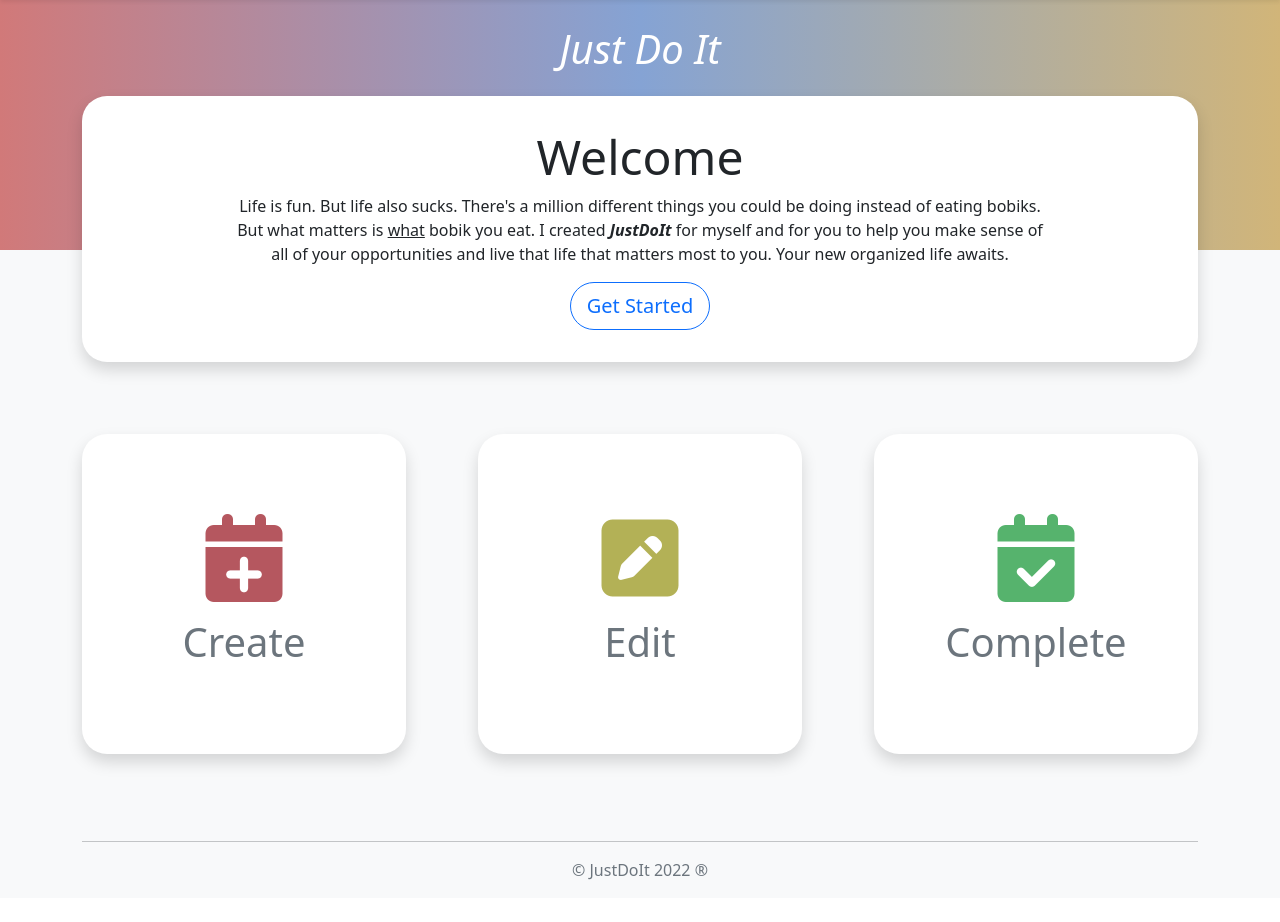
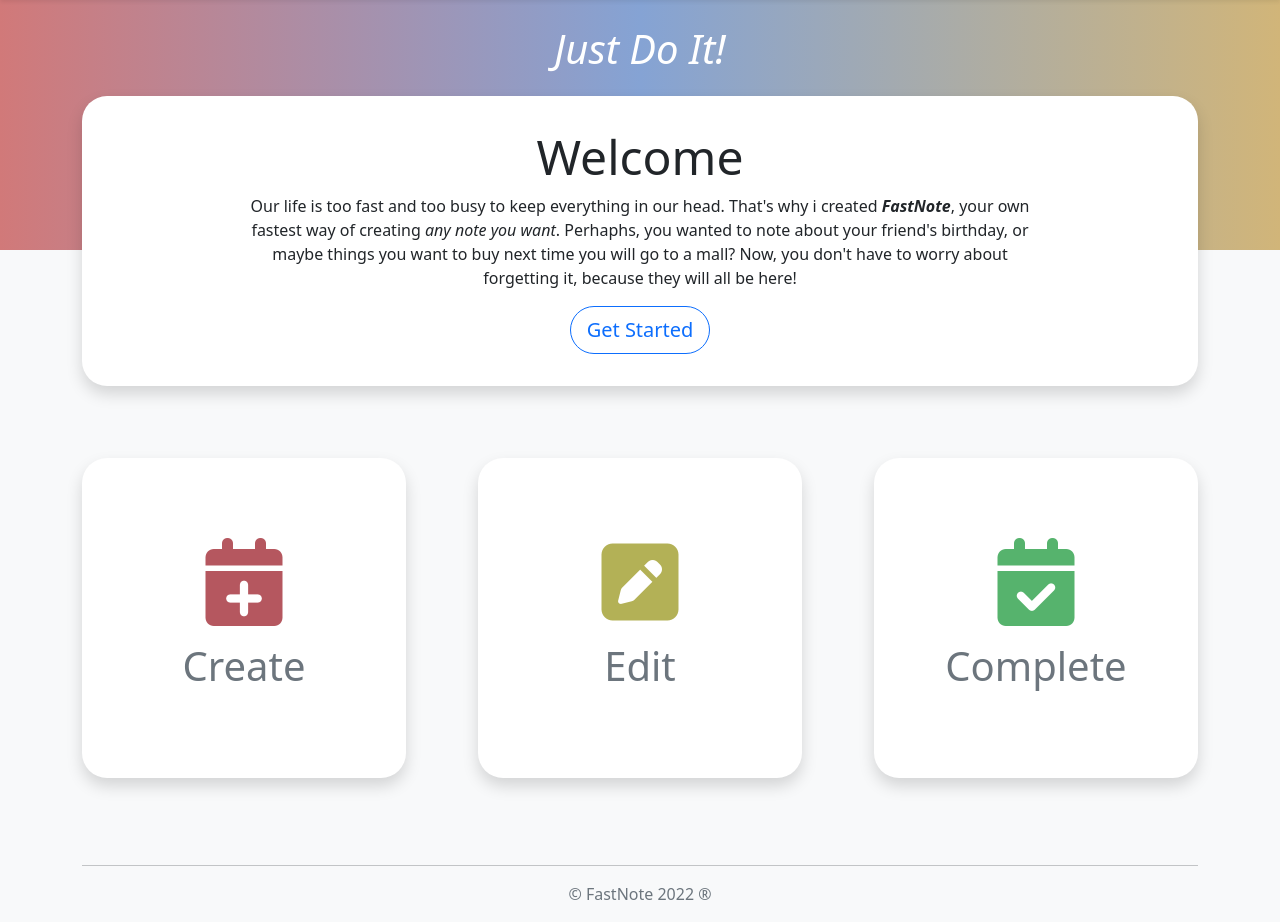
Before and after one commit to Sobikaa-droid/django4-todo-website, a Django app: page / in a window 1280 px wide. Shown: the part 66-988 px from the top of the page. Before the commit the page ends 946 px from the top, so only its background shows below. Run offline with Django 4.2, Linux system fonts and the light colour scheme; some libraries are stand-ins or nearby versions.

Commit message:
Fast Note

```diff
--- a/todo/templates/todo/base.html
+++ b/todo/templates/todo/base.html
@@ -81,7 +81,7 @@
   <footer class='container'>
     <hr>
     <div class="text-center text-muted">
-      <p class='mt-3'>© JustDoIt 2022 ®</p>
+      <p class='mt-3'>© FastNote 2022 ®</p>
     </div>
   </footer>
 
--- a/todo/templates/todo/createtodo.html
+++ b/todo/templates/todo/createtodo.html
@@ -1,6 +1,6 @@
 {% extends 'todo/base.html' %}
 
-{% block title %}Create Todo{% endblock %}
+{% block title %}Create a Note{% endblock %}
 
 {% block content %}
 
@@ -9,7 +9,7 @@
     <div class="bd-masthead" id="content">
       <div class="container row justify-content-center todo_form_container">
         <div class="col-md-5 mb-5">
-          <h1>Create Todo</h1>
+          <h1>Create a Note</h1>
           {% if error %}
           <div class="alert alert-danger" role="alert">
             {{ error }}
--- a/todo/templates/todo/currenttodos.html
+++ b/todo/templates/todo/currenttodos.html
@@ -1,6 +1,6 @@
 {% extends 'todo/base.html' %}
 
-{% block title %}Todos{% endblock %}
+{% block title %}Current Notes{% endblock %}
 
 {% block content %}
 
@@ -10,10 +10,10 @@
       {% if todos.count == 0 %}
       <div class='text-center'>
         <h1 class="mb-4">Looks like you have 0 todos</h1>
-        <a role="button" class="btn btn-outline-primary btn-lg mb-5" href="{% url 'createtodo' %}">Create New Todo</a>
+        <a role="button" class="btn btn-outline-primary btn-lg mb-5" href="{% url 'createtodo' %}">Create a New Note</a>
       </div>
       {% else %}
-      <h2 class="text-center">You have {{ todos.count }} unfinished todo{{ todos.count|pluralize }}</h2>
+      <h2 class="text-center">You have {{ todos.count }} current note{{ todos.count|pluralize }}</h2>
       {% endif %}
 
       <div class="list-group mb-5 mt-5">
--- a/todo/templates/todo/home.html
+++ b/todo/templates/todo/home.html
@@ -1,12 +1,12 @@
 {% extends 'todo/base.html' %}
 
-{% block title %}JustDoIt | The fastest way to create your todos{% endblock %}
+{% block title %}FastNote | The fastest way to create your todos{% endblock %}
 
 {% block content %}
 
 <div class="bg-light grey_container">
   <div class='gradient_bar text-center'>
-    <h1 class='text-white justdoitsign'><i class='user-select-none'>Just Do It</i></h1>
+    <h1 class='text-white justdoitsign'><i class='user-select-none'>Just Do It!</i></h1>
   </div>
   <div class="container">
     <div class="bd-masthead" id="content">
@@ -14,8 +14,8 @@
       <div class="text-center mt-5 shadow bg-white" id='home_content'>
         <h1 style='font-size: 3rem;'>Welcome</h1>
         <div class='container w-75'>
-          <p class='text-break'>Life is fun. But life also sucks. There's a million different things you could be doing instead of eating bobiks. But what matters is <u>what</u> bobik you eat. I created <b><i>JustDoIt</i></b> for myself and for you to help you make sense
-            of all of your opportunities and live that life that matters most to you. Your new organized life awaits.</p>
+          <p class='text-break'>Our life is too fast and too busy to keep everything in our head. That's why i created <b><i>FastNote</i></b>, your own fastest way of creating <i>any note you want</i>.
+            Perhaphs, you wanted to note about your friend's birthday, or maybe things you want to buy next time you will go to a mall? Now, you don't have to worry about forgetting it, because they will all be here!</p>
         </div>
         <a role="button" class="btn btn-outline-primary btn-lg" href="{% if user.is_authenticated %}{% url 'createtodo' %}{% else %}{% url 'signupuser' %}{% endif %}">Get Started</a>
       </div>
--- a/todo/templates/todo/loginuser.html
+++ b/todo/templates/todo/loginuser.html
@@ -24,7 +24,7 @@
           <form method="POST">
             {% csrf_token %}
             <div class="form-group mt-3">
-              <input type="text" placeholder="Username" name="username" class="form-control" id="username" maxlength="50">
+              <input type="text" placeholder="Username" name="username" class="form-control" id="username" maxlength="25">
             </div>
             <div class="form-group mt-3">
               <input type="password" placeholder="Password" name="password" class="form-control" id="password">
--- a/todo/templates/todo/signupuser.html
+++ b/todo/templates/todo/signupuser.html
@@ -24,7 +24,7 @@
           <form method="POST">
             {% csrf_token %}
             <div class="form-group mt-3">
-              <input type="text" name="username" placeholder="Username" class="form-control" id="username" maxlength="50">
+              <input type="text" name="username" placeholder="Username" class="form-control" id="username" maxlength="25">
             </div>
             <div class="form-group mt-3">
               <input type="password" name="password1" placeholder="Password" class="form-control" id="password1">
--- a/todo/templates/todo/viewtodo.html
+++ b/todo/templates/todo/viewtodo.html
@@ -1,6 +1,6 @@
 {% extends 'todo/base.html' %}
 
-{% block title %}Todos{% endblock %}
+{% block title %}Current Notes{% endblock %}
 
 {% block content %}
 
@@ -9,7 +9,7 @@
     <div class="bd-masthead" id="content">
       <div class="container row justify-content-center todo_form_container">
         <div class="col-md-5 mb-5">
-          <h1>Edit Todo</h1>
+          <h1>Edit the Note</h1>
           {% if error %}
           <div class="alert alert-danger" role="alert">
             {{ error }}
```
Also changed, not shown: todo/templates/todo/completedtodos.html (+4 -4 lines).
